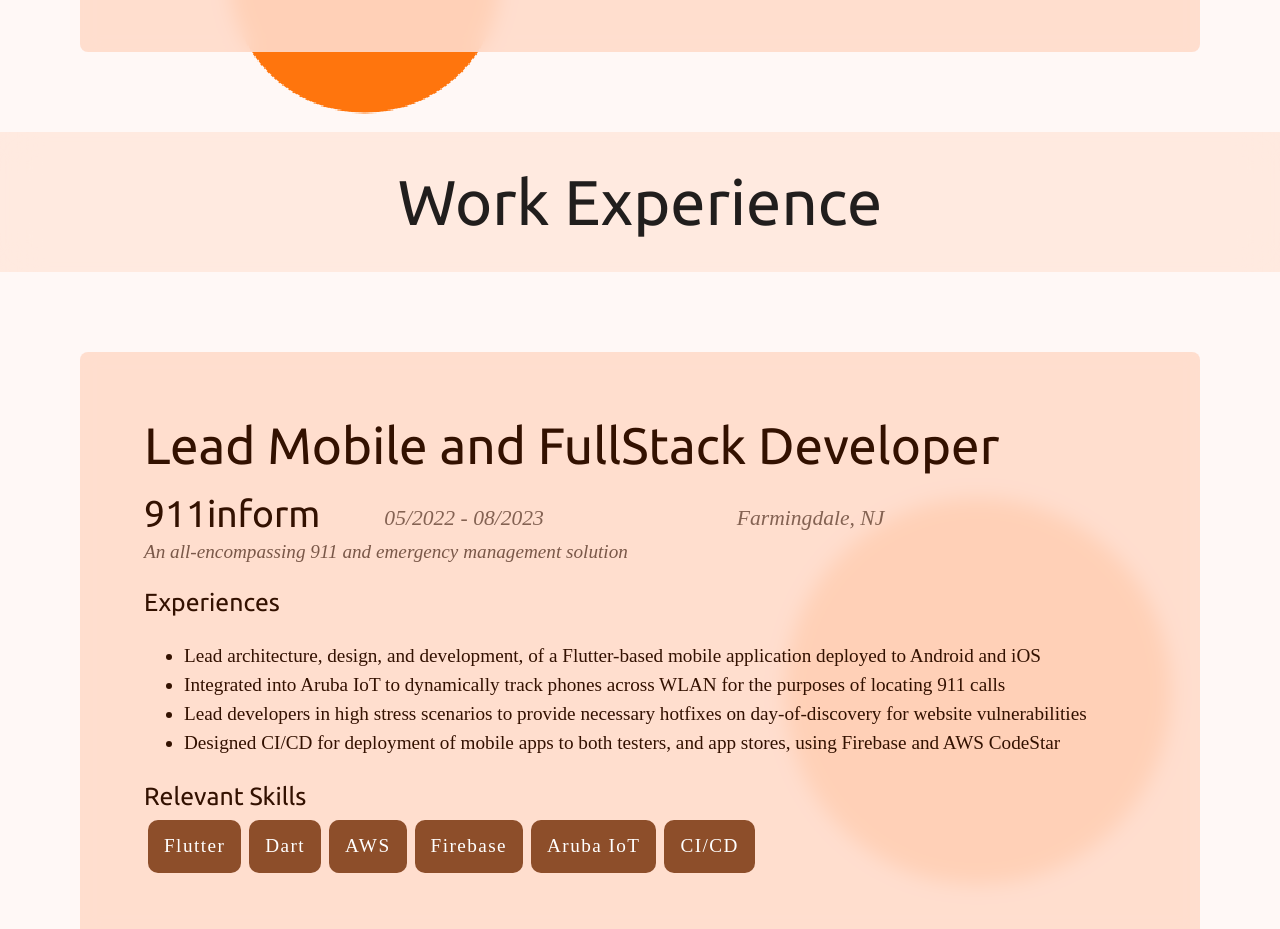
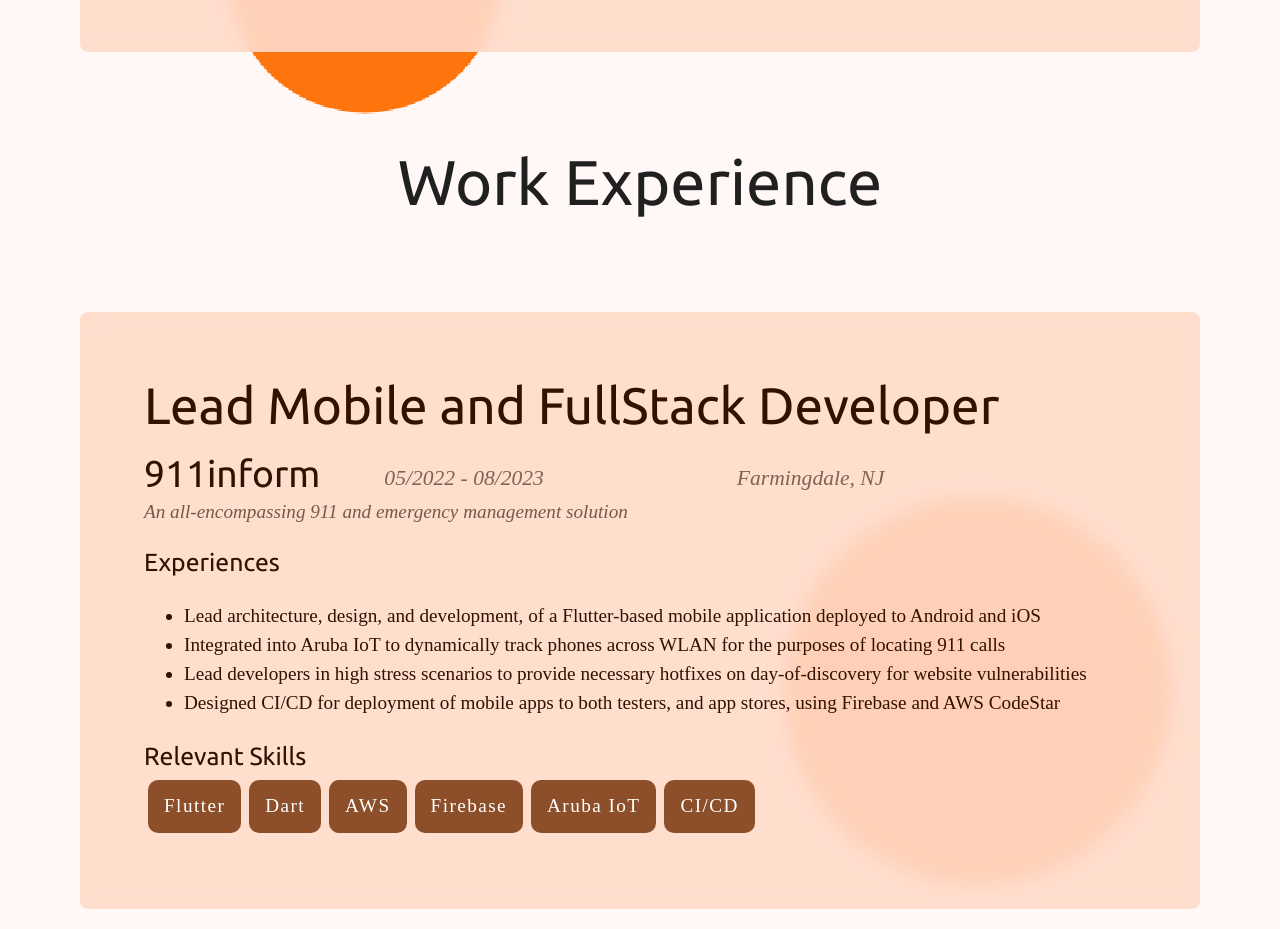
Before and after one commit to john-cinquegrana/ReactPersonalSite, a React (Vite) app: page / in a window 1280 px wide. Shown: the part 1240-2169 px from the top of the page. Built offline with nearby package versions, Linux system fonts and the light colour scheme.

Commit message:
Put the transparent background on the title

```diff
--- a/src/components/pages/Home.tsx
+++ b/src/components/pages/Home.tsx
@@ -12,7 +12,7 @@ const Home: React.FC = () => {
 
 	// Add opacity to the background of the card element
 	// const backgroundColor = Color(theme.palette.background.default)
-	const backgroundColor = Color(theme.palette.primaryContainer)
+	const backgroundColor = Color(theme.palette.background.default)
 		.alpha(0.5)
 		.string();
 
@@ -48,19 +48,33 @@ const Home: React.FC = () => {
 				}}
 			>
 				<AboutMe />
-				<Box>
-					<Typography
-						variant='h2'
-						padding={4}
-						align='center'
+				<Box
+					sx={{
+						display: 'flex',
+						flexFlow: 'column nowrap',
+						justifyContent: 'flex-start',
+						alignItems: 'center',
+					}}
+				>
+					<Box
 						sx={{
-							backdropFilter: 'blur(20px)',
+							backdropFilter: 'blur(10px)',
 							backgroundColor: backgroundColor,
+							padding: '12px',
+							borderRadius: '8px',
 							width: 'auto',
 						}}
 					>
-						Work Experience
-					</Typography>
+						<Typography
+							variant='h2'
+							align='center'
+							sx={{
+								display: 'inline',
+							}}
+						>
+							Work Experience
+						</Typography>
+					</Box>
 				</Box>
 				<WorkExperience
 					title='Lead Mobile and FullStack Developer'
```
